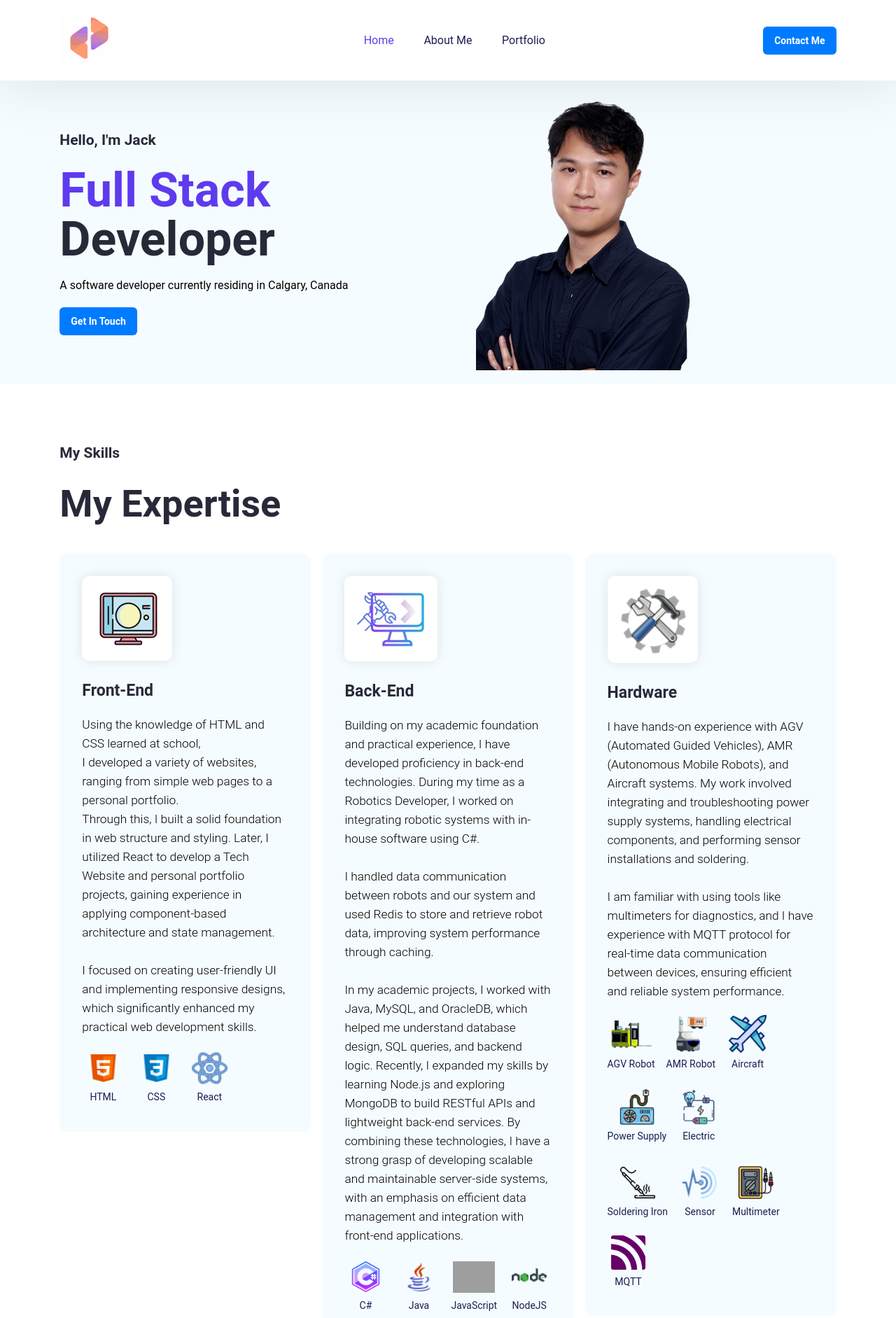
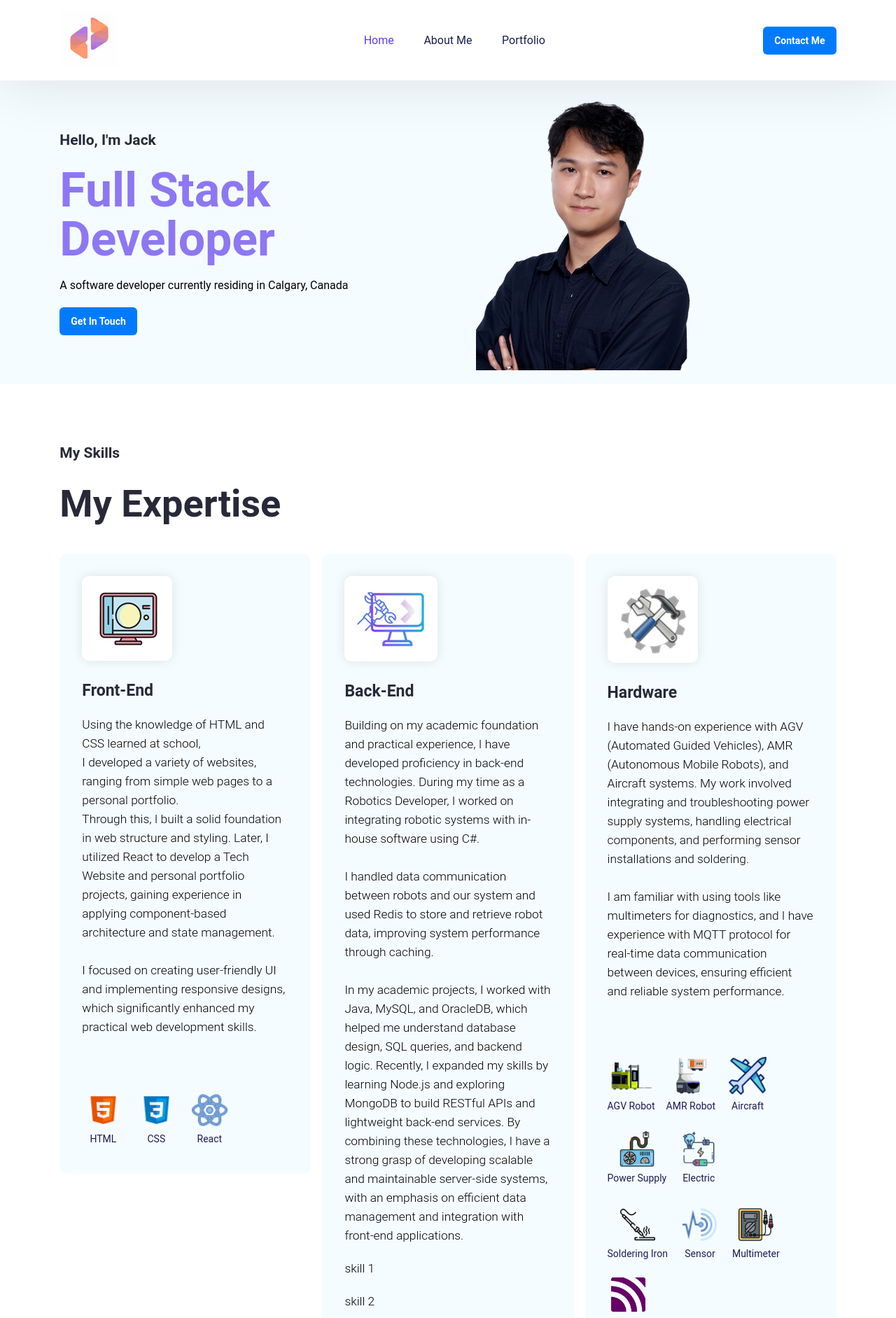
Before and after one commit to PlanetJack/react-js-portfolio, a React (Create React App) app: page / in a window 1280 px wide. Shown: the top 1883 px of the page at 70% size. Built offline with nearby package versions, Linux system fonts and the light colour scheme; grey boxes are pictures that could not be loaded.

Commit message:
Updated Hero Section, effect

```diff
--- a/src/App.css
+++ b/src/App.css
@@ -272,6 +272,24 @@ h3 {
     max-height: 500px;
     object-fit: cover;
 }
+
+.hero--section--title--color {
+  display: inline-block;
+  animation: fadeIn 3s ease-in-out infinite;
+}
+
+@keyframes fadeIn {
+  0% {
+      opacity: 0;
+  }
+  50% {
+      opacity: 1;
+  }
+  100% {
+      opacity: 0;
+  }
+}
+
 /* Hero Section Style Ends */
 
 /* Skills Section Style */
--- a/src/Pages/Home/HeroSection.jsx
+++ b/src/Pages/Home/HeroSection.jsx
@@ -1,18 +1,28 @@
-export default function HeroSection () {
+import React, { useState, useEffect } from "react";
+
+export default function HeroSection() {
+    const titles = ["Full Stack Developer", "Robotics Developer"];
+    const [currentTitle, setCurrentTitle] = useState(0);
+
+    useEffect(() => {
+        const interval = setInterval(() => {
+            setCurrentTitle((prevTitle) => (prevTitle + 1) % titles.length);
+        }, 3000);
+        return () => clearInterval(interval);
+    }, []);
+
     return (
         <section id="heroSection" className="hero--section">
             <div className="hero--section--content--box">
                 <div className="hero--section--content">
-                    <p className="section--title"> Hello, I'm Jack</p>
+                    <p className="section--title">Hello, I'm Jack</p>
                     <h1 className="hero--section--title">
-                        <span className="hero--section--title--color">Full
-                            Stack</span> {" "}
-                        <br />
-                        Developer
+                        <span className="hero--section--title--color">
+                            {titles[currentTitle]}
+                        </span>
                     </h1>
                     <p className="hero--section-description">
-                    A software developer currently residing in Calgary, Canada
-                        <br />
+                        A software developer currently residing in Calgary, Canada
                     </p>
                 </div>
                 <button className="btn btn-primary">Get In Touch</button>
--- a/src/Pages/Home/MySkills.jsx
+++ b/src/Pages/Home/MySkills.jsx
@@ -19,6 +19,15 @@ export default function MySkills(){
                                 {item.title}</h3>
                                 <p className="skills--section--description" style={{whiteSpace: "pre-line"}}> {/* Make space on description */}
                                     {item.description}
+                                </p>
+                                <p className="skills--section--description" style={{whiteSpace: "pre-line"}}>
+                                    {item["skill-1"]}
+                                </p>
+                                <p className="skills--section--description" style={{whiteSpace: "pre-line"}}>
+                                    {item["skill-2"]}
+                                </p>
+                                <p className="skills--section--description" style={{whiteSpace: "pre-line"}}>
+                                    {item["skill-3"]}
                                 </p>
                                 {/* Language mapping */}
                                 <div className="skills--languages">
--- a/src/data/index.json
+++ b/src/data/index.json
@@ -17,6 +17,9 @@
                 "src": "./img/back-end.png",
                 "title": "Back-End",
                 "description": "Building on my academic foundation and practical experience, I have developed proficiency in back-end technologies. During my time as a Robotics Developer, I worked on integrating robotic systems with in-house software using C#. \n\nI handled data communication between robots and our system and used Redis to store and retrieve robot data, improving system performance through caching. \n\nIn my academic projects, I worked with Java, MySQL, and OracleDB, which helped me understand database design, SQL queries, and backend logic. Recently, I expanded my skills by learning Node.js and exploring MongoDB to build RESTful APIs and lightweight back-end services. By combining these technologies, I have a strong grasp of developing scalable and maintainable server-side systems, with an emphasis on efficient data management and integration with front-end applications. ",
+                "skill-1":"skill 1",
+                "skill-2":"skill 2",
+                "skill-3":"skill 3",
                 "languages":[
                     {"icon": "./img/skills/c-sharp-icon.png", "name":"C#"},
                     {"icon": "./img/skills/java-icon.png", "name":"Java"},
@@ -80,7 +83,6 @@
                     "During the Warehouse Automation Project, I worked on integrating Multiway's AGV (Automated Guided Vehicle) Forklift and AMR (Autonomous Mobile Robot) Picking Robot to operate seamlessly within the same warehouse environment.",
                     "The project aimed to optimize warehouse logistics by automating material handling and item picking tasks.",
                     "Initially, I conducted comprehensive sensor inspections and safety tests on the AGV Forklift to ensure the robot could navigate safely and efficiently in a shared space. These tests included validating obstacle detection, route mapping, and emergency stop mechanisms to meet the required safety standards.",
-                    { "type": "image", "src": "./img/projects/codilox_web.png"},
                     "Following the initial testing phase, I focused on developing and implementing C# code to facilitate real-time communication between the robotic hardware and the warehouse management system.",
                     "Specifically, I worked on retrieving and processing status information from the AGV, such as its position, battery level, and operational state. By utilizing Redis for data storage and caching, I was able to optimize system performance, ensuring faster and more reliable data access during robot operations.",
                     "This project provided hands-on experience in robotic system integration, safety validation, and real-time data processing, contributing to the development of a more efficient and automated warehouse environment."
```
